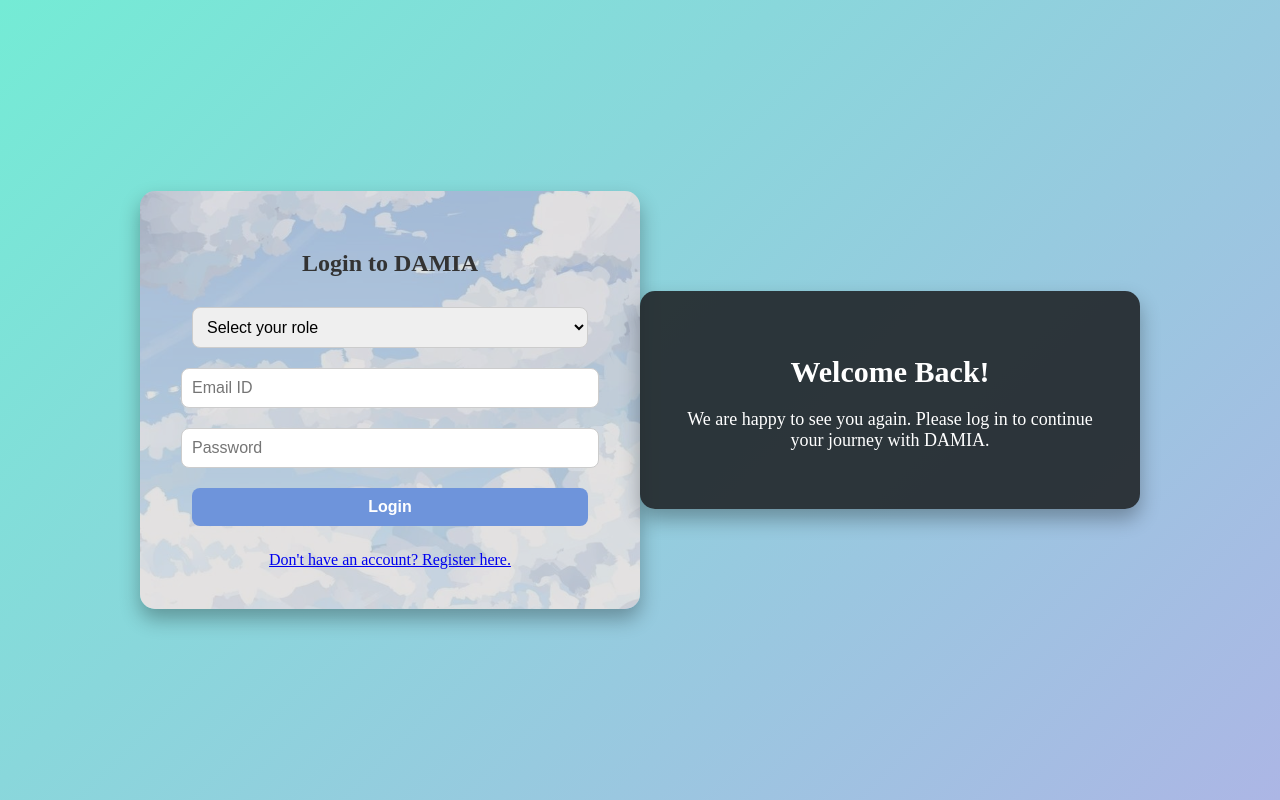
After one commit to bajun14/4teenbajun, a PHP site: page /login.php in a window 1280 px wide. The commit adds this page. Run offline with PHP 8.4, Linux system fonts and the light colour scheme.

Commit message:
updated.1

```diff
--- a/login.css
+++ b/login.css
@@ -1,130 +1,135 @@
-/* General body styling */
+/* Global Styles */
+html {
+    scroll-behavior: smooth;
+}
+
 body {
-    margin: 0;
-    padding: 0;
-    font-family: 'Segoe UI', Tahoma, Geneva, Verdana, sans-serif;
-    background: linear-gradient(rgba(0, 0, 0, 0.4), rgba(0, 0, 0, 0.4)), url('image/bg.jpg') no-repeat center center fixed;
-    background-size: cover;
+    opacity: 0;
+    transition: opacity 0.5s ease-in-out;
+    background: linear-gradient(135deg, #74ebd5, #acb6e5); /* Light blue background */
+    min-height: 100vh;
     display: flex;
     justify-content: center;
     align-items: center;
-    height: 100vh;
+    margin: 0;
 }
 
-/* Container for both login and welcome */
-.container {
+body.loaded {
+    opacity: 1;
+}
+
+/* Wrapper for login and welcome sections */
+.login-wrapper {
     display: flex;
     justify-content: space-between;
     align-items: center;
-    width: 80%;
-    max-width: 1000px;
-    height: 600px;
-    background-color: rgba(255, 255, 255, 0.05);
-    backdrop-filter: blur(6px);
-    border-radius: 20px;
-    box-shadow: 0 8px 25px rgba(0,0,0,0.3);
-    animation: popup 0.8s ease-out;
+    max-width: 1000px; /* Adjust this if needed */
+    width: 100%;
+    padding: 20px;
 }
 
-/* Pop-up animation for login box */
-@keyframes popup {
-    0% { opacity: 0; transform: scale(0.8); }
-    100% { opacity: 1; transform: scale(1); }
+/* Left side: Login container */
+.login-container {
+    width: 45%;
+    padding: 40px 30px;
+    background: url('image/login.jpg') no-repeat center center/cover; /* Background image */
+    border-radius: 15px;
+    box-shadow: 0 10px 20px rgba(0,0,0,0.3);
+    text-align: center;
+    animation: popup 0.6s ease; /* Popup animation */
+    background-blend-mode: overlay;
+    background-color: rgba(224, 217, 217, 0.7); /* White overlay to make text readable */
 }
 
-/* Login box - LEFT SIDE */
-.login-container {
-    width: 50%;
-    padding: 40px;
-    background-color: rgba(255, 255, 255, 0.9);
-    border-radius: 12px 0 0 12px;
-    box-shadow: 0 8px 15px rgba(0, 0, 0, 0.2);
+.login-container h2 {
+    margin-bottom: 20px;
+    color: #333;
 }
 
-/* Title styling */
-.login-container h2 {
-    margin-bottom: 30px;
-    color: #2c3e50;
+.login-container input,
+.login-container select {
+    width: 90%;
+    padding: 10px;
+    margin: 10px 0;
+    border-radius: 8px;
+    border: 1px solid #ccc;
+    font-size: 16px;
+    transition: transform 0.3s, border-color 0.3s, box-shadow 0.3s;
 }
 
-/* Input fields with expansion on click */
-.login-container input[type="text"],
-.login-container input[type="password"] {
-    width: 100%;
-    padding: 12px 15px;
-    margin: 10px 0;
-    border: 1px solid #ccc;
-    border-radius: 8px;
-    box-sizing: border-box;
-    transition: transform 0.3s ease, box-shadow 0.3s ease;
+/* Enhance input on focus */
+.login-container input:focus,
+.login-container select:focus {
+    transform: scale(1.05); /* Zoom effect */
+    border-color: #9bb6d4;
+    outline: none;
+    /* Add shadow and blur effect when focused */
+    box-shadow: 0 0 15px rgba(43, 7, 90, 0.5), 0 0 30px rgba(76, 175, 80, 0.4);
+    background-color: rgba(228, 238, 240, 0.918); /* Light background when focused */
 }
 
-/* Expand the input fields on click */
-.login-container input[type="text"]:focus,
-.login-container input[type="password"]:focus {
-    transform: scale(1.05);
-    box-shadow: 0 0 8px rgba(0, 83, 156, 0.6);
-    outline: none;
-}
-
-/* Submit button */
+/* Submit Button Styling */
 .login-container input[type="submit"] {
-    background-color: #00539C;
+    background-color: #6e94db;
     color: white;
+    font-weight: bold;
     border: none;
-    padding: 12px;
-    width: 100%;
-    border-radius: 8px;
     cursor: pointer;
-    font-weight: bold;
-    transition: background-color 0.3s;
+    transition: background 2s, transform 2s;
 }
 
 .login-container input[type="submit"]:hover {
-    background-color: #003f7f;
+    background-color: #101a27;
+    transform: scale(1.05); /* Zoom button on hover */
 }
 
-/* Links styling */
 .login-container .links {
     margin-top: 15px;
+    color: #555;
 }
 
-.login-container .links a {
-    text-decoration: none;
-    color: #00539C;
-    font-size: 14px;
-    transition: color 0.3s;
+/* Popup Animation */
+@keyframes popup {
+    0% {
+        transform: scale(0.8);
+        opacity: 0;
+    }
+    100% {
+        transform: scale(1);
+        opacity: 1;
+    }
 }
 
-.login-container .links a:hover {
-    color: #003f7f;
-    text-decoration: underline;
+/* Right side: Welcome message */
+.welcome-message {
+    width: 45%;
+    padding: 40px 30px;
+    background-color: rgba(33, 37, 41, 0.9); /* Dark background with transparency */
+    border-radius: 15px;
+    color: white;
+    text-align: center;
+    box-shadow: 0 10px 20px rgba(0, 0, 0, 0.3);
+    animation: popup 1s ease; /* Popup animation for welcome message */
 }
 
-/* Welcome Box - RIGHT SIDE */
-.welcome-box {
-    width: 50%;
-    height: 100%;
-    color: white;
-    text-align: center;
-    padding: 40px;
-    display: flex;
-    flex-direction: column;
-    justify-content: center;
-    animation: floatText 3s infinite ease-in-out;
+.welcome-message h2 {
+    margin-bottom: 20px;
+    font-size: 30px;
 }
 
-/* Animation for floating text */
-@keyframes floatText {
-    0%, 100% { transform: translateY(0); }
-    50% { transform: translateY(-10px); }
+.welcome-message p {
+    font-size: 18px;
 }
 
-.welcome-box h1 {
-    font-size: 42px;
-    margin-bottom: 20px;
+/* Responsive Design */
+@media (max-width: 768px) {
+    .login-wrapper {
+        flex-direction: column;
+        align-items: center;
+    }
+
+    .login-container, .welcome-message {
+        width: 90%;
+        margin-bottom: 20px;
+    }
 }
-
-.welcome-box p {
-    font-size: 18px;
-}
--- /dev/null
+++ b/login.php
@@ -0,0 +1,50 @@
+<?php
+// You can also start a PHP session here if needed
+// session_start();
+?>
+<!DOCTYPE html>
+<html lang="en">
+<head>
+    <meta charset="UTF-8">
+    <title>Login - DAMIA</title>
+    <link rel="stylesheet" href="login.css">
+</head>
+<body>
+    <div class="login-wrapper">
+        <!-- Left side: Login container -->
+        <div class="login-container">
+            <h2>Login to DAMIA</h2>
+            <form action="login_process.php" method="post">
+                <select name="role" id="role" required>
+                    <option value="" disabled selected>Select your role</option>
+                    <option value="student">As Student</option>
+                    <option value="faculty">As Faculty</option>
+                    <option value="admin">As Admin</option>
+                </select>
+
+                <input type="text" name="username" id="username" placeholder="Email ID" required>
+                <input type="password" name="password" id="password" placeholder="Password" required>
+                <input type="submit" value="Login">
+            </form>
+            <div class="links">
+            <div class="links">
+    <a href="role_selection.php">Don't have an account? Register here.</a>
+</div>
+            </div>
+        </div>
+
+        <!-- Right side: Welcome message directly on the page -->
+        <div class="welcome-message">
+            <h2>Welcome Back!</h2>
+            <p>We are happy to see you again. Please log in to continue your journey with DAMIA.</p>
+        </div>
+    </div>
+
+    <script>
+        // Small script to handle fade-in effect
+        window.addEventListener('load', function() {
+            document.body.classList.add('loaded');
+        });
+    </script>
+</body>
+</html>
```
Also changed, not shown: index.php (renamed from index.html, +14 -1 lines), login.html (deleted, +0 -22 lines), role_selection.css (added, +112 -0 lines), role_selection.php (added, +20 -0 lines), style.css (+38 -42 lines), image/login.jpg (added), image/role selection.jpg (added).
